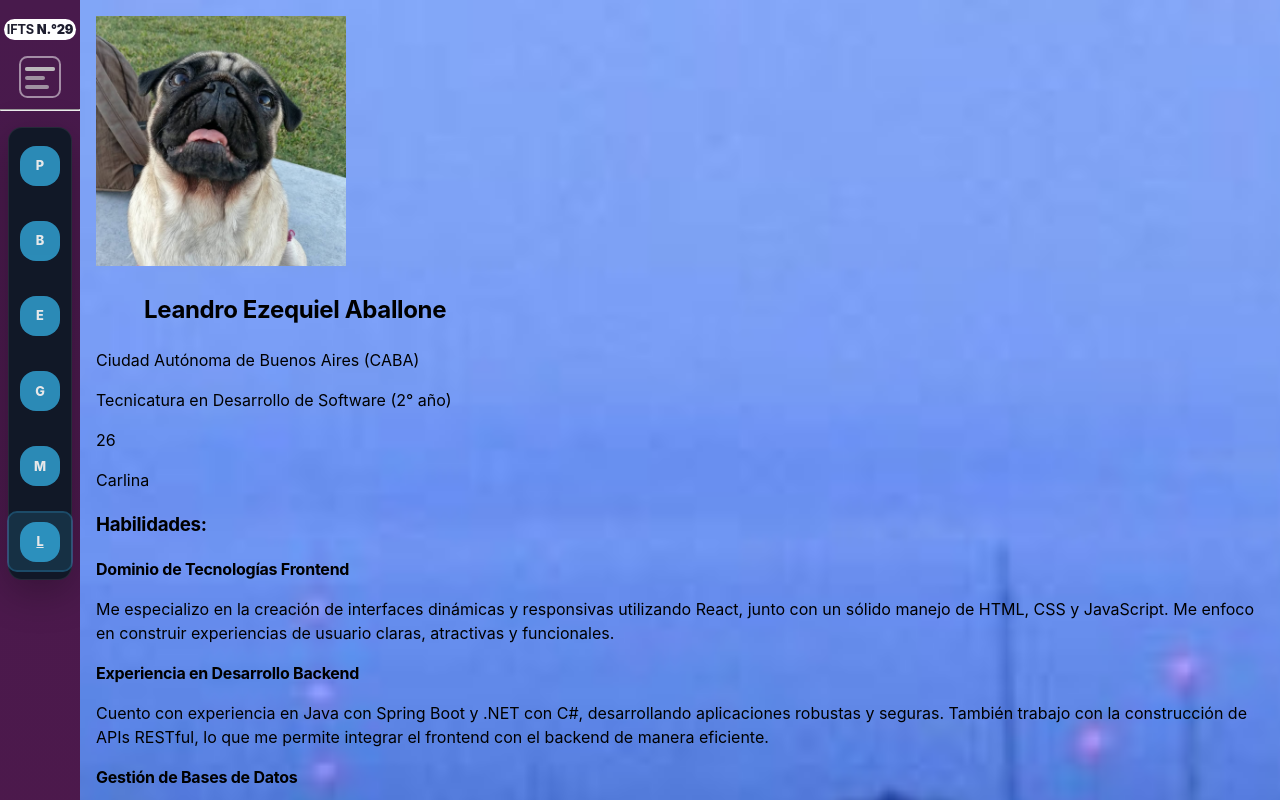
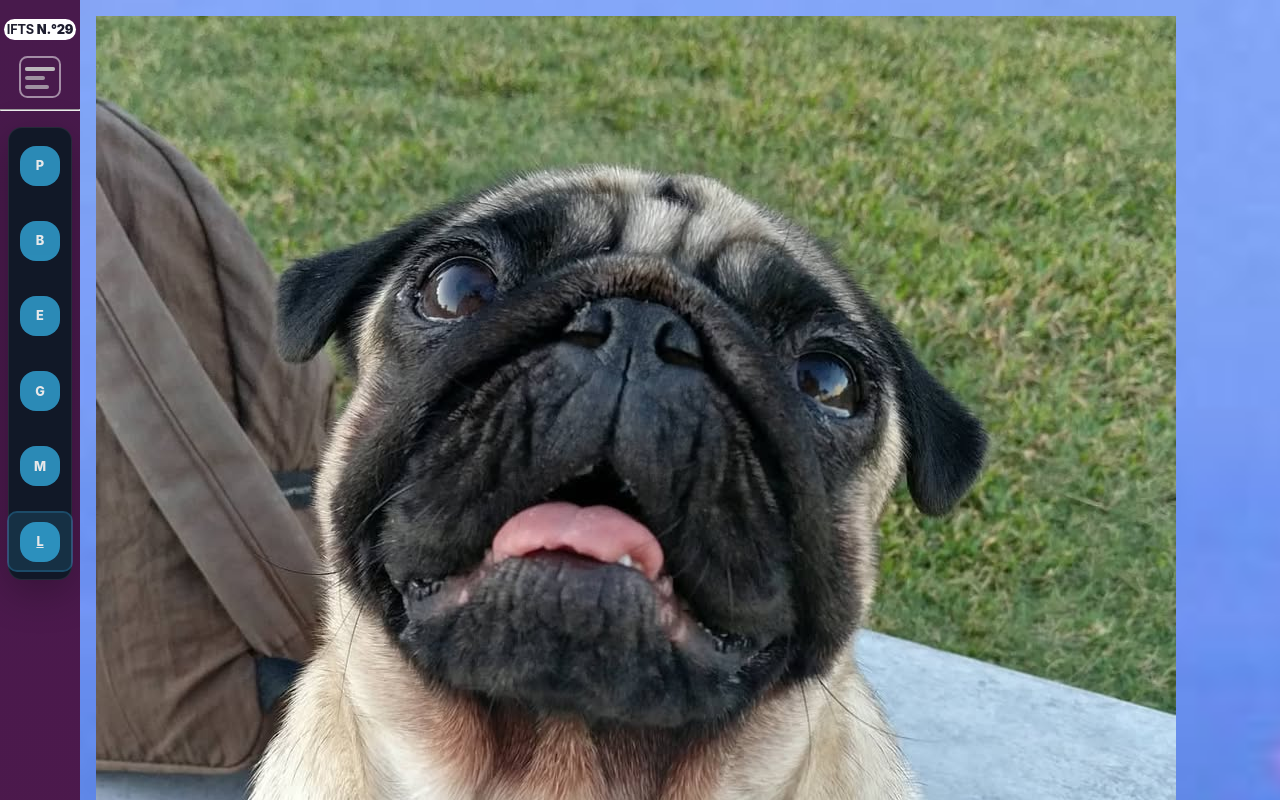
Before and after one commit to Lean-Aballone/TPFront_2, a React (Vite) app: page /lean in a window 1280 px wide. Shown: the top 800 px of the page. Built offline with nearby package versions, Linux system fonts and the light colour scheme.

Commit message:
Fixed: Img component not resizing propertly

```diff
--- a/src/components/Img.jsx
+++ b/src/components/Img.jsx
@@ -1,6 +1,6 @@
 export default function Img ({src, alt}){
 
     return (
-        <img src={src} alt={alt} style={{maxWidth:"250px"}}/>
+        <img src={src} alt={alt} style={{display:"block", aspectRatio:"1/1", height:"fit-content", maxWidth:"100%", minWidth:"0", flex:"0 1 250px"}}/>
     );
 }
```
